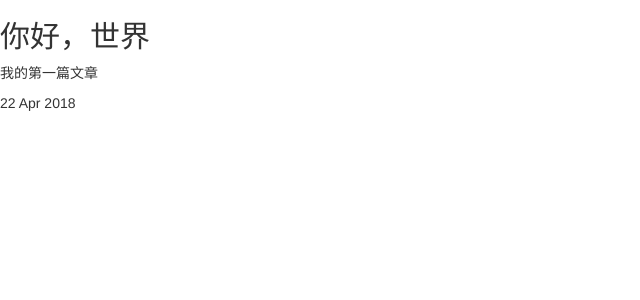
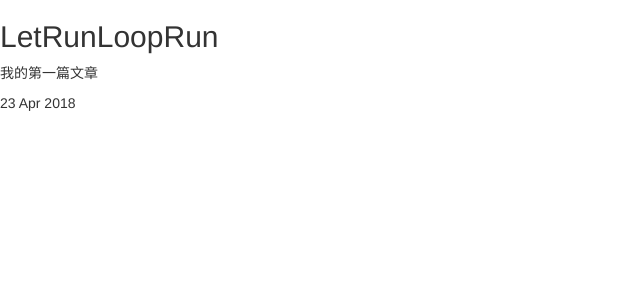
Before and after one commit to ArkMu/ArkMuBlog, a Jekyll site: the page built from _posts/2018-04-23-letRunLoopRun.html, in a window 1280 px wide. Shown: the top 300 px of the page, without its empty margins (0-640 px from the left). Built offline with Jekyll 4.4.1, drawn with Linux system fonts in a browser that asks for light colours.

Commit message:
04_23-:8:06

```diff
--- a/_posts/2018-04-22-helloworld.html
+++ b/_posts/2018-04-23-letRunLoopRun.html
@@ -1,6 +1,6 @@
 ---
 layout: default
-title: 你好，世界
+title: LetRunLoopRun
 ---
 <h2>{{ page.title }}</h2>
 <p>我的第一篇文章</p>
```
